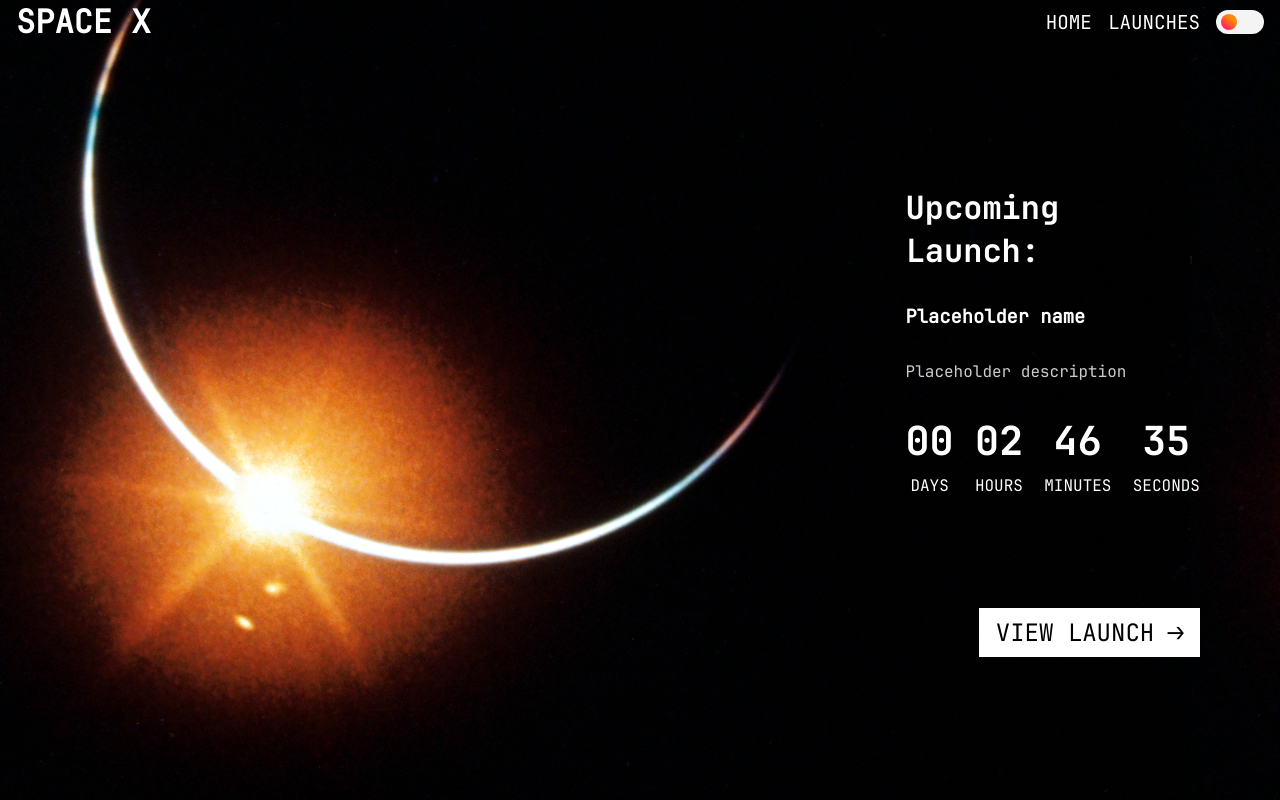
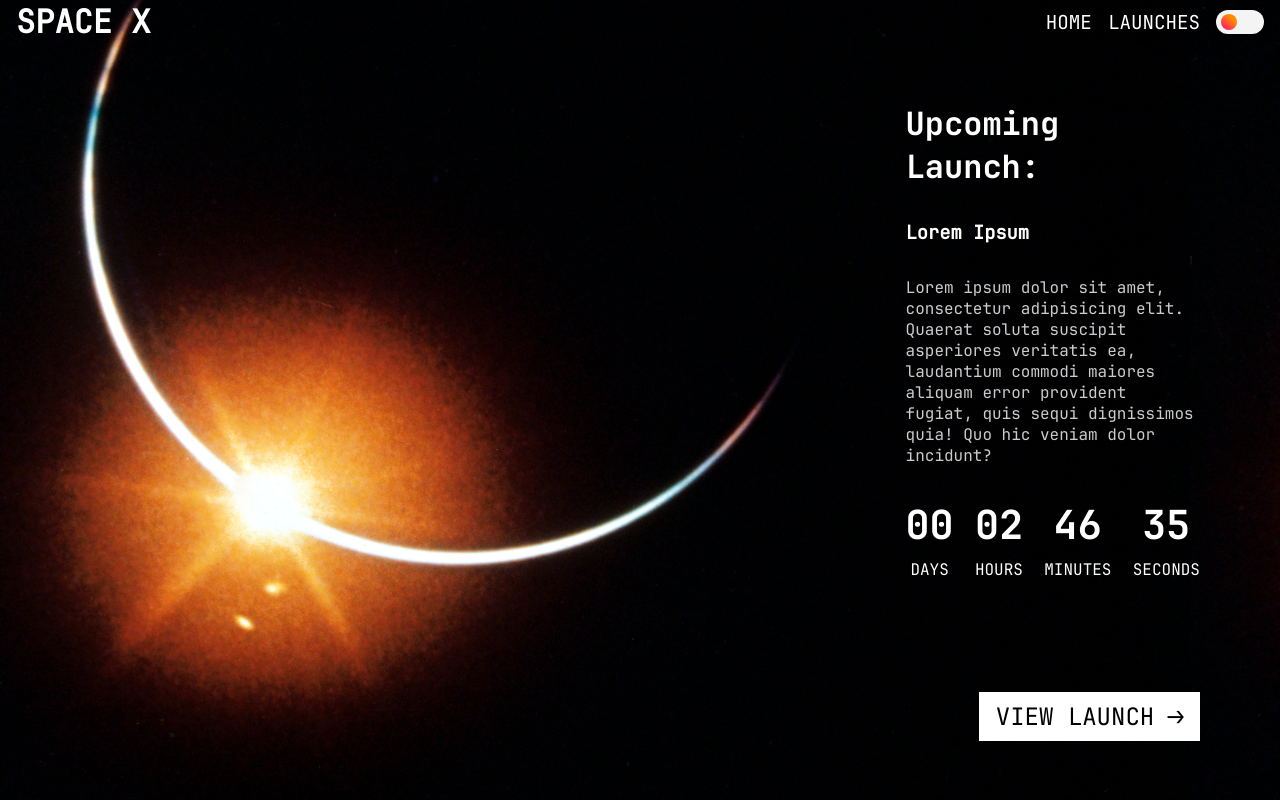
Before and after one commit to josipzunic/Internship-16-SpaceX, a React (Vite) app: page / in a window 1280 px wide. Built offline with nearby package versions, Linux system fonts and the light colour scheme.

Commit message:
Refactored the timer to implement new component mission description with name of mission and mission description

```diff
--- a/src/App.tsx
+++ b/src/App.tsx
@@ -1,6 +1,6 @@
 import { routes } from "./constants/routes";
 import { Route, Routes } from "react-router-dom";
-import { Home } from "./pages/home/home";
+import { Home } from "./pages/Home/Home";
 import { Layout } from "./components/Layout/Layout";
 
 function App() {
--- /dev/null
+++ b/src/components/MissionDescription/MissionDescription.module.css
@@ -0,0 +1,10 @@
+.missionName {
+  font-family: var(--main-font);
+  margin: 0;
+}
+
+.missionDescription {
+  font-family: var(--main-font);
+  opacity: 0.8;
+  margin: 0;
+}
--- /dev/null
+++ b/src/components/MissionDescription/MissionDescription.tsx
@@ -0,0 +1,19 @@
+import styles from "./MissionDescription.module.css"
+
+export const MissionDescription = () => {
+  return (
+    <>
+      <div>
+        <h3 className={styles.missionName}>Lorem Ipsum</h3>
+      </div>
+      <div className={styles.missionDescription}>
+        <p>
+          Lorem ipsum dolor sit amet, consectetur adipisicing elit. Quaerat
+          soluta suscipit asperiores veritatis ea, laudantium commodi maiores
+          aliquam error provident fugiat, quis sequi dignissimos quia! Quo hic
+          veniam dolor incidunt?
+        </p>
+      </div>
+    </>
+  );
+};
--- a/src/components/Timer/Timer.module.css
+++ b/src/components/Timer/Timer.module.css
@@ -11,17 +11,6 @@
 .title {
   font-family: var(--main-font-bold);
   font-size: 2rem;
-}
-
-.missionName {
-  font-family: var(--main-font);
-  margin: 0;
-}
-
-.missionDescription {
-  font-family: var(--main-font);
-  opacity: 0.8;
-  margin: 0;
 }
 
 .countdown {
--- a/src/components/Timer/Timer.tsx
+++ b/src/components/Timer/Timer.tsx
@@ -1,5 +1,6 @@
 import { useState, useEffect } from "react";
 import styles from "./Timer.module.css";
+import { MissionDescription } from "../MissionDescription/MissionDescription";
 
 export const Timer = () => {
   const [timeLeft, setTimeLeft] = useState(10000);
@@ -30,12 +31,7 @@
       <div>
         <h2 className={styles.title}>Upcoming Launch: </h2>
       </div>
-      <div>
-        <h3 className={styles.missionName}>Placeholder name</h3>
-      </div>
-      <div className={styles.missionDescription}>
-        <p>Placeholder description</p>
-      </div>
+      <MissionDescription />
       <div className={styles.countdown}>
         <div className={styles.timerItem}>
           <p className={styles.timerValue}>{pad(days)}</p>
```
